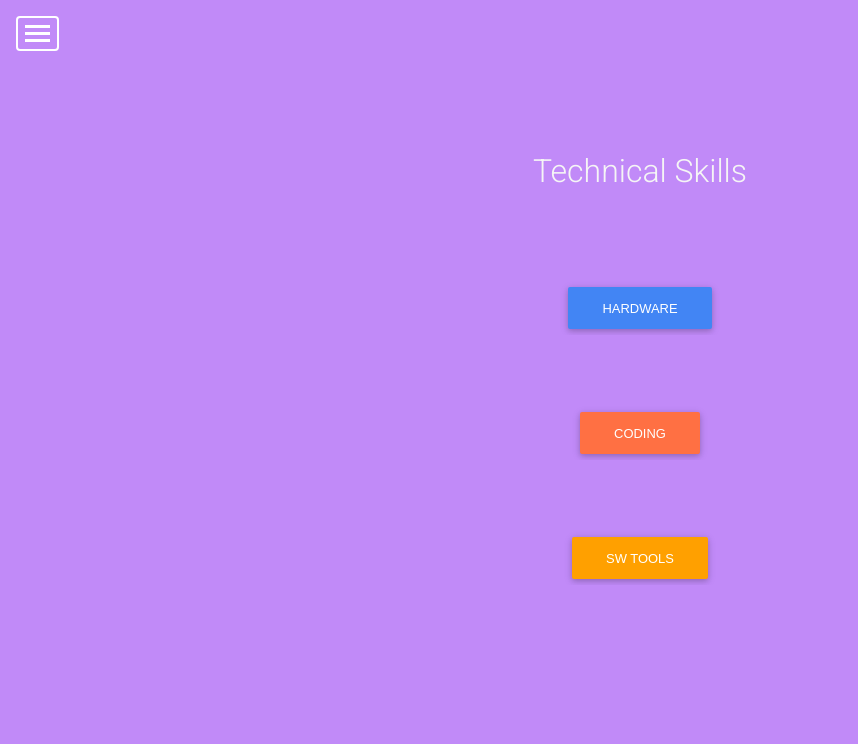
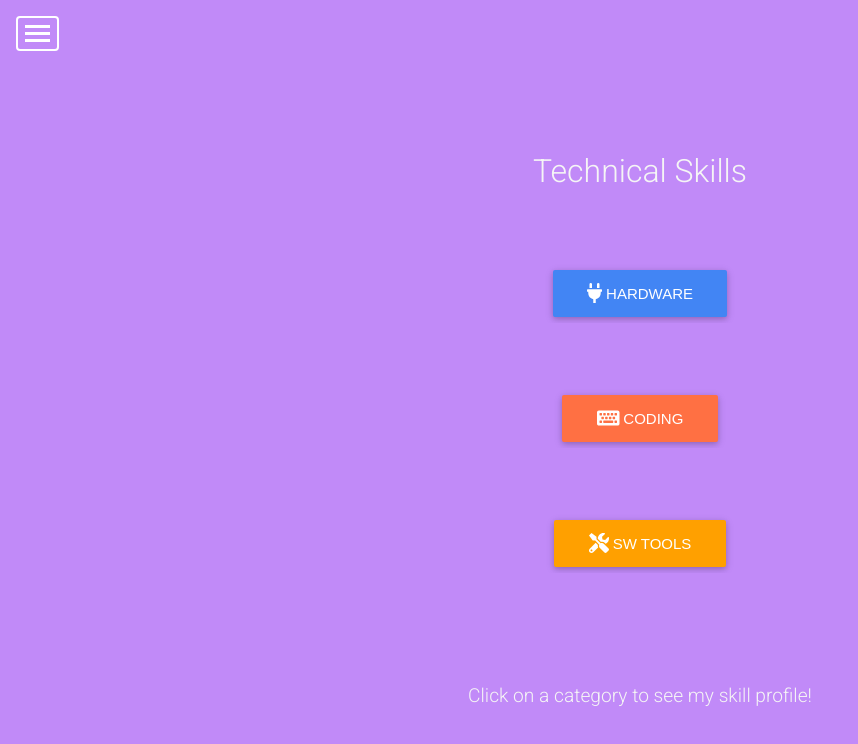
Before and after one commit to esyywar/rahul-portfolio, a React (Create React App) app: page /portfolio/techSkills in a window 1280 px wide. Shown: the top 744 px of the page, without its empty margins (0-858 px from the left). Built offline with nearby package versions, Linux system fonts and the light colour scheme.

Commit message:
skills menu cmplt

```diff
--- a/src/App.js
+++ b/src/App.js
@@ -8,8 +8,8 @@ import Title from './components/Title'
 // To build font-awesome library
 import { library } from '@fortawesome/fontawesome-svg-core'
 import { fab } from '@fortawesome/free-brands-svg-icons'
-import { faBook } from '@fortawesome/free-solid-svg-icons'
-library.add(fab, faBook)
+import { faBook, faKeyboard, faPlug, faTools } from '@fortawesome/free-solid-svg-icons'
+library.add(fab, faBook, faKeyboard, faPlug, faTools)
 
 
 function App() {
--- a/src/components/Skills.js
+++ b/src/components/Skills.js
@@ -10,6 +10,8 @@ import SWTools from './subComponents/SWTools'
 import HWTools from './subComponents/HWTools'
 
 import { MDBBtn } from "mdbreact";
+
+import { FontAwesomeIcon } from '@fortawesome/react-fontawesome'
 
 import '../css/skills.css'
 import 'mdbreact/dist/css/mdb.css'
@@ -44,58 +46,74 @@ function Skills(props) {
         }
     ]
 
+    // Render back button or user prompt depending on active window state
+    function skillsFooter(activeWnd) {
+        if (activeWnd === "MENU")
+        {
+            return (
+                <p className="slide-left">Click on a category to see my skill profile!</p>
+            )
+        }
+        else
+        {
+            return (
+                <MDBBtn size="lg" color="mdb-color" className="slide-right" onClick={() => setActiveWnd("MENU")}>Back to Menu</MDBBtn>
+            )
+        }
+    }
+
 
     return (
         <div className="skills-page">
             <h1 className="page-title">Technical Skills</h1>
 
             <div className="skills-content">
-                <CSSTransition
-                    in={activeWnd === "MENU"}
-                    timeout={300}
-                    classNames="skills-menu-transition"
-                    unmountOnExit
-                >
-                    <div className="menu-screen">
-                        <div className="btn-container">
-                            <MDBBtn color="primary" onClick={() => setActiveWnd("HWTOOLS")}>Hardware</MDBBtn>
-                        </div>
-                        <div className="btn-container">
-                            <MDBBtn color="deep-orange" onClick={() => setActiveWnd("PLANGS")}>Coding</MDBBtn>
-                        </div>
-                        <div className="btn-container">
-                            <MDBBtn color="amber" onClick={() => setActiveWnd("SWTOOLS")}>SW Tools</MDBBtn>
-                        </div>
-                    </div>
-                </CSSTransition>
-
                 {/* Mapping the skill component items accessible from menu buttons */}
                 {skillComponents.map(({ id, Component, wndName }) => {
                     return (
                         <CSSTransition
                             key={id}
                             in={activeWnd === wndName}
-                            timeout={300}
+                            timeout={500}
                             classNames="skills-component-transition"
+                            exit={false}
                             unmountOnExit
                         >
                             <Component />
                         </CSSTransition>
                     )
                 })}
+
+                <CSSTransition
+                    in={activeWnd === "MENU"}
+                    timeout={500}
+                    classNames="skills-menu-transition"
+                    exit={false}
+                    unmountOnExit
+                >
+                    <div className="menu-screen">
+                        <div className="btn-container">
+                            <MDBBtn color="primary" onClick={() => setActiveWnd("HWTOOLS")}>
+                                <span><FontAwesomeIcon icon="plug" size="lg" /> Hardware</span>
+                            </MDBBtn>
+                        </div>
+                        <div className="btn-container">
+                            <MDBBtn color="deep-orange" onClick={() => setActiveWnd("PLANGS")}>
+                                <span><FontAwesomeIcon icon="keyboard" size="lg" /> Coding</span>
+                            </MDBBtn>
+                        </div>
+                        <div className="btn-container">
+                            <MDBBtn color="amber" onClick={() => setActiveWnd("SWTOOLS")}>
+                                <span><FontAwesomeIcon icon="tools" size="lg" /> SW Tools</span>
+                            </MDBBtn>
+                        </div>
+                    </div>
+                </CSSTransition>
             </div>
 
-            {/* If not at menu screen, display 'Back to Menu' button */}
-            <CSSTransition
-                in={activeWnd !== "MENU"}
-                timeout={300}
-                classNames="back-btn-transition"
-                unmountOnExit
-            >
-                <div className="back-btn">
-                    <button onClick={() => setActiveWnd("MENU")}>Back to Menu</button>
-                </div>
-            </CSSTransition>
+            <div className="skills-footer">
+                {skillsFooter(activeWnd)}
+            </div>
         </div>
     )
 }
--- a/src/css/portfolio.css
+++ b/src/css/portfolio.css
@@ -1,4 +1,6 @@
 /************************* COLOUR SELECTIONS ***************/
+/************************** FONT IMPORTS *******************/
+@import url("https://fonts.googleapis.com/css2?family=Roboto:wght@300&display=swap");
 /************************* CSS TRANSITIONS *******************/
 /************************* CSS RESET *************************/
 html, body {
@@ -35,6 +37,7 @@ html, body {
   height: 100%;
   color: whitesmoke;
   text-align: center;
+  font-family: 'Roboto', sans-serif;
 }
 
 /*************************** CSS REACT TRANSITIONS **************************/
--- a/src/css/portfolio.scss
+++ b/src/css/portfolio.scss
@@ -5,6 +5,10 @@ $workexp-bg: #F16481;
 $projects-bg: #74DE86;
 $education-bg: #7BB2D9;
 $skills-bg: #C18AF8;
+
+
+/************************** FONT IMPORTS *******************/
+@import url('https://fonts.googleapis.com/css2?family=Roboto:wght@300&display=swap');
 
 
 /************************* CSS TRANSITIONS *******************/
@@ -42,6 +46,7 @@ html, body {
         height: 100%;
         color: whitesmoke;
         text-align: center;
+        font-family: 'Roboto', sans-serif;
     }
 }
 
--- a/src/css/skills.css
+++ b/src/css/skills.css
@@ -6,9 +6,7 @@
   display: grid;
   -ms-grid-rows: (1fr)[8];
       grid-template-rows: repeat(8, 1fr);
-  -webkit-box-pack: center;
-      -ms-flex-pack: center;
-          justify-content: center;
+  justify-items: center;
   -webkit-box-align: center;
       -ms-flex-align: center;
           align-items: center;
@@ -26,7 +24,7 @@
   -ms-grid-row: 2;
   -ms-grid-row-span: 5;
   grid-row: 2 / 7;
-  margin-top: 5em;
+  margin-top: 3em;
   height: 100%;
   width: 100%;
 }
@@ -52,25 +50,93 @@
   width: 100%;
 }
 
-.skills-page .back-btn {
+.skills-page .skills-content .menu-screen .btn-container button {
+  font-weight: 300;
+  font-size: 1em;
+}
+
+.skills-page .skills-content .prog-langs {
+  height: 100%;
+  width: 100%;
+}
+
+.skills-page .skills-footer {
   -ms-grid-row: 8;
   -ms-grid-row-span: 1;
   grid-row: 8 / span 1;
+  width: 80%;
 }
 
-.skills-page .back-btn button {
-  color: black;
-  font-size: 1.1em;
-  font-weight: 600;
-  text-transform: uppercase;
-  background: whitesmoke;
-  padding: 1em;
-  border-radius: 50px;
-  display: inline-block;
-  border: 2px solid black;
-  outline: none;
-  -webkit-transition: all 0.4s ease 0s;
-  transition: all 0.4s ease 0s;
+.skills-page .skills-footer p {
+  font-size: 1.2em;
+}
+
+.skills-page .slide-right {
+  opacity: 0;
+  -webkit-transform: translateX(100%);
+          transform: translateX(100%);
+  -webkit-animation: slideFromRight 300ms ease forwards;
+          animation: slideFromRight 300ms ease forwards;
+}
+
+.skills-page .slide-left {
+  opacity: 0;
+  -webkit-transform: translateX(-100%);
+          transform: translateX(-100%);
+  -webkit-animation: slideFromLeft 300ms ease forwards;
+          animation: slideFromLeft 300ms ease forwards;
+}
+
+/*************************** ANIMATIONS *********************/
+@-webkit-keyframes slideFromRight {
+  from {
+    opacity: 0;
+    -webkit-transform: translateX(100%);
+            transform: translateX(100%);
+  }
+  to {
+    opacity: 1;
+    -webkit-transform: translateX(0);
+            transform: translateX(0);
+  }
+}
+@keyframes slideFromRight {
+  from {
+    opacity: 0;
+    -webkit-transform: translateX(100%);
+            transform: translateX(100%);
+  }
+  to {
+    opacity: 1;
+    -webkit-transform: translateX(0);
+            transform: translateX(0);
+  }
+}
+
+@-webkit-keyframes slideFromLeft {
+  from {
+    opacity: 0;
+    -webkit-transform: translateX(-100%);
+            transform: translateX(-100%);
+  }
+  to {
+    opacity: 1;
+    -webkit-transform: translateX(0);
+            transform: translateX(0);
+  }
+}
+
+@keyframes slideFromLeft {
+  from {
+    opacity: 0;
+    -webkit-transform: translateX(-100%);
+            transform: translateX(-100%);
+  }
+  to {
+    opacity: 1;
+    -webkit-transform: translateX(0);
+            transform: translateX(0);
+  }
 }
 
 /*************************** CSS REACT TRANSITIONS **************************/
@@ -136,30 +202,30 @@
 }
 
 .skills-page .skills-content .skills-component-transition-enter {
-  -webkit-transform: translateX(-100%);
-          transform: translateX(-100%);
+  -webkit-transform: scale(0.5);
+          transform: scale(0.5);
   opacity: 0;
 }
 
 .skills-page .skills-content .skills-component-transition-enter-active {
   opacity: 1;
-  -webkit-transform: translateX(0);
-          transform: translateX(0);
+  -webkit-transform: scale(1);
+          transform: scale(1);
   -webkit-transition: all 400ms;
   transition: all 400ms;
 }
 
-.skills-page .skills-content .sskills-component-transition-exit {
+.skills-page .skills-content .skills-component-transition-exit {
   opacity: 1;
-  -webkit-transform: translateX(0);
-          transform: translateX(0);
+  -webkit-transform: scale(1);
+          transform: scale(1);
   -webkit-transition: all 200ms;
   transition: all 200ms;
 }
 
 .skills-page .skills-content .skills-component-transition-exit-active {
-  -webkit-transform: translateX(100%);
-          transform: translateX(100%);
+  -webkit-transform: scale(0.5);
+          transform: scale(0.5);
   opacity: 0;
 }
 /*# sourceMappingURL=skills.css.map */
--- a/src/css/skills.scss
+++ b/src/css/skills.scss
@@ -10,7 +10,7 @@ $transition-exit-time: 200ms;
 
     display: grid;
     grid-template-rows: repeat(8, 1fr);
-    justify-content: center;
+    justify-items: center;
     align-items: center;
     text-align: center;
 
@@ -21,7 +21,7 @@ $transition-exit-time: 200ms;
     .skills-content {
         font-size: 15px;
         grid-row: 2 / 7;
-        margin-top: 5em;
+        margin-top: 3em;
         height: 100%;
         width: 100%;
 
@@ -36,31 +36,68 @@ $transition-exit-time: 200ms;
 
             .btn-container {
                 width: 100%;
+
+                button {
+                    font-weight: 300;
+                    font-size: 1em;
+                }
             }
+        }
+
+        // Styling for programming languages page
+        .prog-langs {
+            height: 100%;
+            width: 100%;
         }
     }
 
-    .back-btn {
+    .skills-footer {
         grid-row: 8 / span 1;
+        width: 80%;
 
-        button {
-            color: black;
-            font-size: 1.1em;
-            font-weight: 600;
-            text-transform: uppercase;
-            background: whitesmoke;
-            padding: 1em;
-            border-radius: 50px;
-            display: inline-block;
-            border: 2px solid black;
-            outline: none;
-            transition: all 0.4s ease 0s;
+        p {
+            font-size: 1.2em;
+        }
+    }
 
-            // TODO - add hover effect for larger screens
-        }
+    // Pure animations classes
+    .slide-right {
+        opacity: 0;
+        transform: translateX(100%);
+        animation: slideFromRight 300ms ease forwards;
+    }
+
+    .slide-left {
+        opacity: 0;
+        transform: translateX(-100%);
+        animation: slideFromLeft 300ms ease forwards;
     }
 }
 
+
+/*************************** ANIMATIONS *********************/
+
+@keyframes slideFromRight {
+    from {
+        opacity: 0;
+        transform: translateX(100%);
+    }
+    to {
+        opacity: 1;
+        transform: translateX(0);
+    }
+}
+
+@keyframes slideFromLeft {
+    from {
+        opacity: 0;
+        transform: translateX(-100%);
+    }
+    to {
+        opacity: 1;
+        transform: translateX(0);
+    }
+}
 
 /*************************** CSS REACT TRANSITIONS **************************/
 
@@ -108,21 +145,21 @@ $transition-exit-time: 200ms;
 
         /************* SKILL COMPONENT TRANSITIONS *********/
         .skills-component-transition-enter {
-            transform: translateX(-100%);
+            transform: scale(0.5);
             opacity: 0;
         }
         .skills-component-transition-enter-active {
             opacity: 1;
-            transform: translateX(0);
+            transform: scale(1);
             transition: all $transition-enter-time;
         }
-        .sskills-component-transition-exit {
+        .skills-component-transition-exit {
             opacity: 1;
-            transform: translateX(0);
+            transform: scale(1);
             transition: all $transition-exit-time;
         }
         .skills-component-transition-exit-active {
-            transform: translateX(100%);
+            transform: scale(0.5);
             opacity: 0;
         }
     }
```
Also changed, not shown: src/components/subComponents/HWTools.js (+10 -1 lines), src/components/subComponents/ProgramLangs.js (+13 -1 lines), src/components/subComponents/SWTools.js (+8 -1 lines), src/content/techSkills.json (+45 -6 lines), 2 other files (tests, documents, lock files or other folders).
